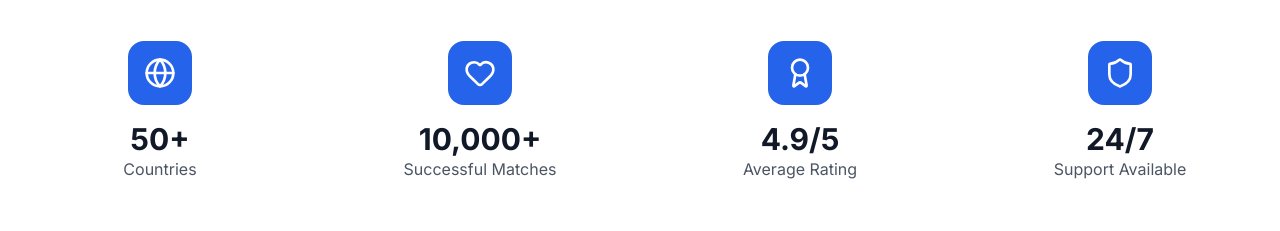
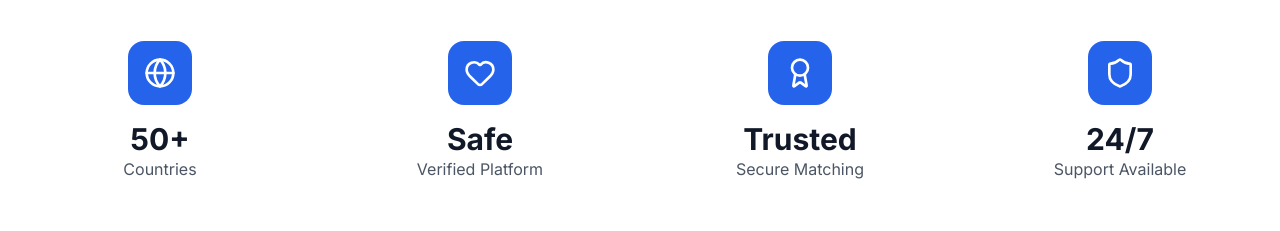
Before and after one commit to mudassir044/AU-pair-3rd, a Next.js app: page /about in a window 1280 px wide. Shown: the part 1080-1311 px from the top of the page. Built offline with nearby package versions, Linux system fonts and the light colour scheme.

Commit message:
Update about page stats to remove false numbers
cgen-c3235f3d135f469b878655f3309bc990

```diff
--- a/src/app/about/page.tsx
+++ b/src/app/about/page.tsx
@@ -85,8 +85,8 @@ export default function AboutPage() {
 
   const stats = [
     { number: "50+", label: "Countries", icon: Globe },
-    { number: "10,000+", label: "Successful Matches", icon: Heart },
-    { number: "4.9/5", label: "Average Rating", icon: Award },
+    { number: "Safe", label: "Verified Platform", icon: Heart },
+    { number: "Trusted", label: "Secure Matching", icon: Award },
     { number: "24/7", label: "Support Available", icon: Shield },
   ];
 
```
